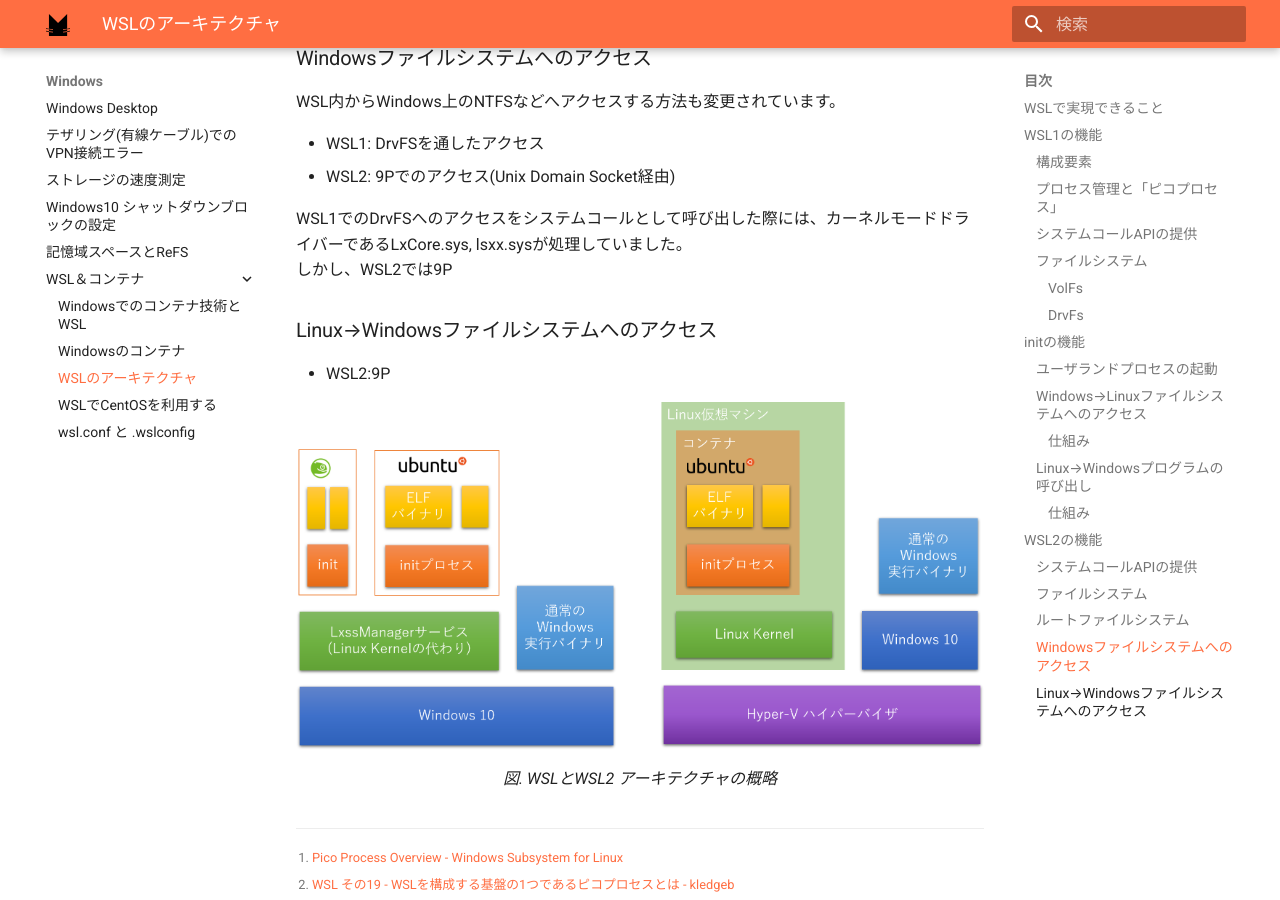
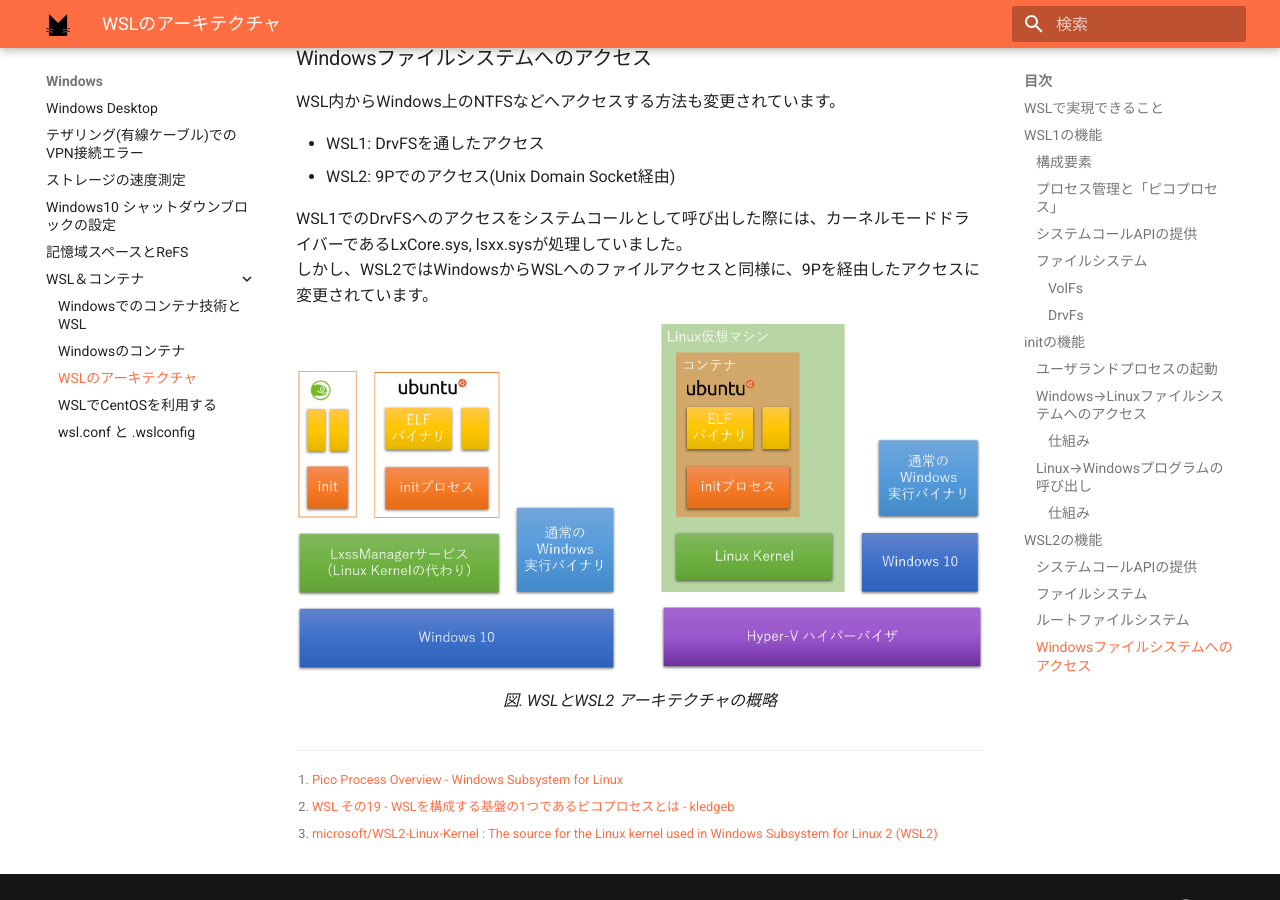
Before and after one commit to roy-n-roy/roy-n-roy.github.io, an MkDocs documentation site: the page built from docs/Windows/WSL＆コンテナ/architecture.md, in a window 1280 px wide and 900 px high, scrolled down 7345 px. Built offline with MkDocs 1.6.1 and Material for MkDocs 9.7.7, drawn with Linux system fonts in a browser that asks for light colours; comment, search, counter and statistics services are not loaded.

Commit message:
WSLアーキテクチャのページを編集

```diff
--- a/docs/Windows/WSL＆コンテナ/architecture.md
+++ b/docs/Windows/WSL＆コンテナ/architecture.md
@@ -194,10 +194,7 @@
 * WSL2: 9Pでのアクセス(Unix Domain Socket経由)
 
 WSL1でのDrvFSへのアクセスをシステムコールとして呼び出した際には、カーネルモードドライバーであるLxCore.sys, lsxx.sysが処理していました。
-しかし、WSL2では9P
-
-### Linux→Windowsファイルシステムへのアクセス
-* WSL2:9P
+しかし、WSL2ではWindowsからWSLへのファイルアクセスと同様に、9Pを経由したアクセスに変更されています。
 
 <figure style="text-align: center;">
 <a href="/imgs/windows_wsl_wsl2.png" data-lightbox="windows_wsl_wsl2"><img src="/imgs/windows_wsl_wsl2.png" /></a>
```
